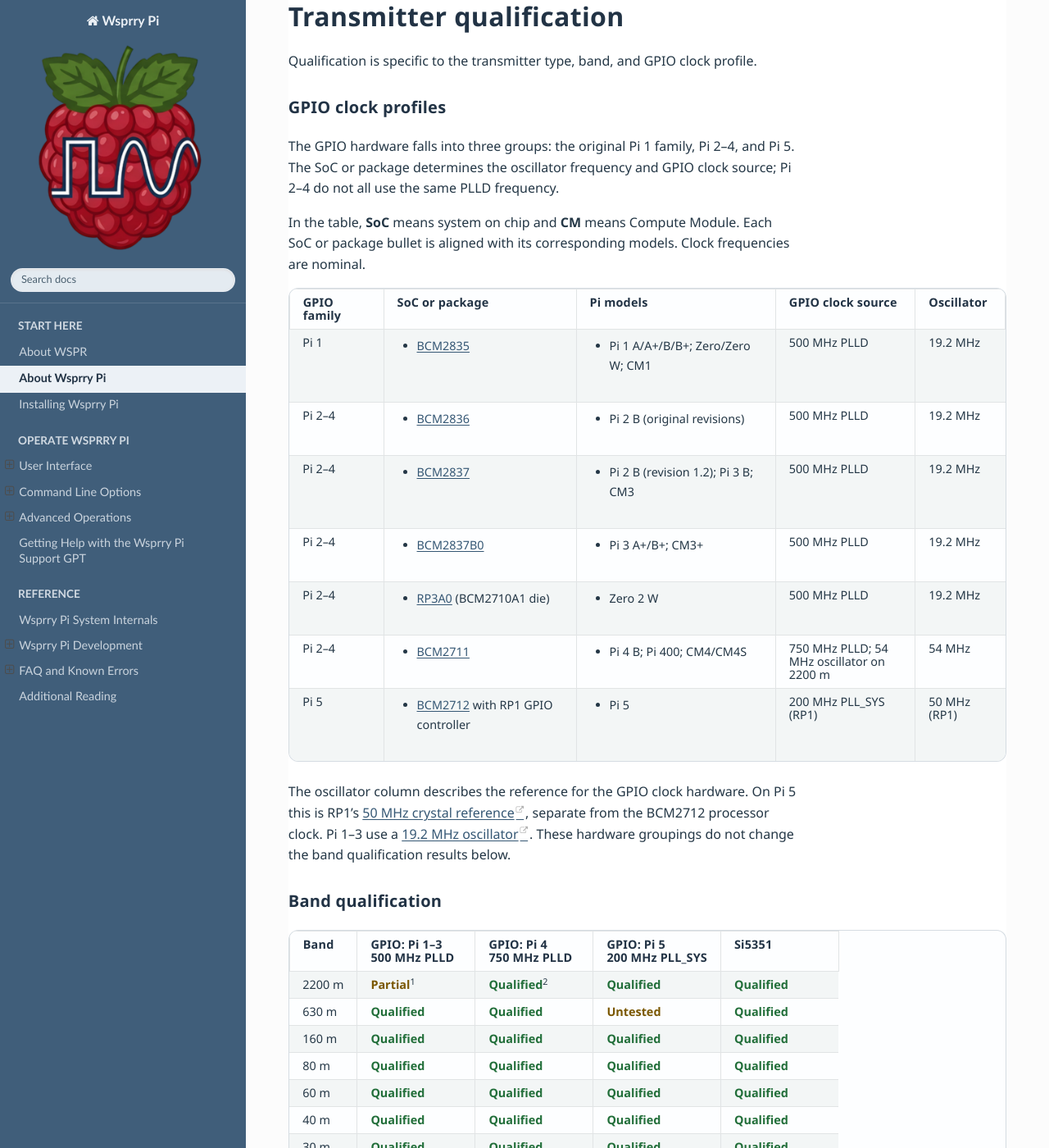
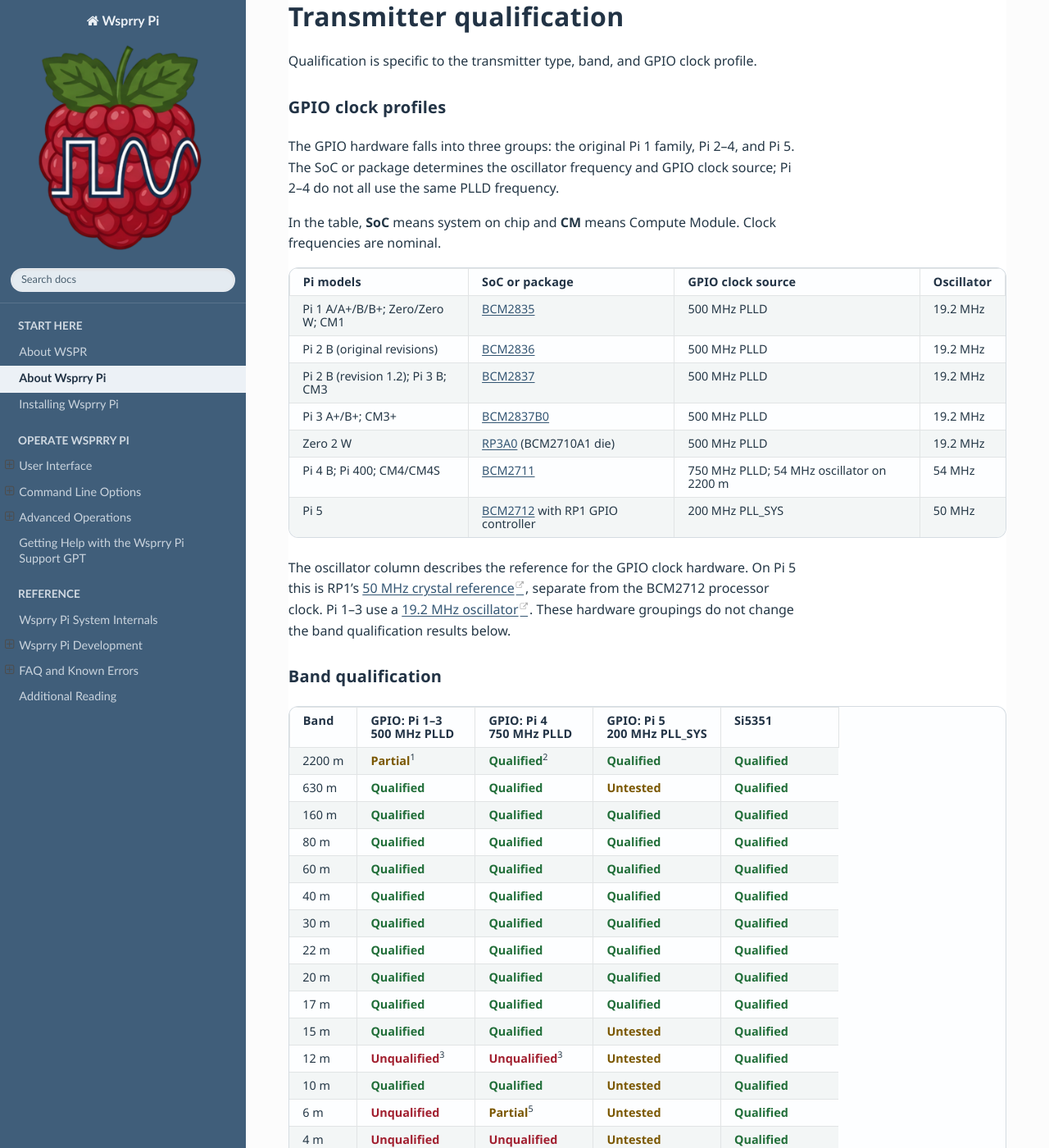
Before and after one commit to WsprryPi/Wsprry_Pi_Docs, a Sphinx documentation site: the page built from docs/About_Wsprry_Pi/index.md, in a window 1280 px wide and 1400 px high, scrolled down 3048 px. Shown: the whole window at 82% size. Built offline with Sphinx 7.4.7 and the Read the Docs theme 3.1.0, drawn with Linux system fonts in a browser that asks for light colours.

Commit message:
docs: simplify GPIO clock profile table columns

```diff
--- a/docs/About_Wsprry_Pi/index.md
+++ b/docs/About_Wsprry_Pi/index.md
@@ -84,17 +84,17 @@
 
 The GPIO hardware falls into three groups: the original Pi 1 family, Pi 2–4, and Pi 5. The SoC or package determines the oscillator frequency and GPIO clock source; Pi 2–4 do not all use the same PLLD frequency.
 
-In the table, **SoC** means system on chip and **CM** means Compute Module. Each SoC or package bullet is aligned with its corresponding models. Clock frequencies are nominal.
+In the table, **SoC** means system on chip and **CM** means Compute Module. Clock frequencies are nominal.
 
-| GPIO family | SoC or package | Pi models | GPIO clock source | Oscillator |
-| --- | --- | --- | --- | --- |
-| Pi 1 | <ul><li><a href="https://www.raspberrypi.com/documentation/computers/processors.html#bcm2835">BCM2835</a></li></ul> | <ul><li>Pi 1 A/A+/B/B+; Zero/Zero W; CM1</li></ul> | 500 MHz PLLD | 19.2 MHz |
-| Pi 2–4 | <ul><li><a href="https://www.raspberrypi.com/documentation/computers/processors.html#bcm2836">BCM2836</a></li></ul> | <ul><li>Pi 2 B (original revisions)</li></ul> | 500 MHz PLLD | 19.2 MHz |
-| Pi 2–4 | <ul><li><a href="https://www.raspberrypi.com/documentation/computers/processors.html#bcm2837">BCM2837</a></li></ul> | <ul><li>Pi 2 B (revision 1.2); Pi 3 B; CM3</li></ul> | 500 MHz PLLD | 19.2 MHz |
-| Pi 2–4 | <ul><li><a href="https://www.raspberrypi.com/documentation/computers/processors.html#bcm2837b0">BCM2837B0</a></li></ul> | <ul><li>Pi 3 A+/B+; CM3+</li></ul> | 500 MHz PLLD | 19.2 MHz |
-| Pi 2–4 | <ul><li><a href="https://www.raspberrypi.com/documentation/computers/processors.html#rp3a0">RP3A0</a> (BCM2710A1 die)</li></ul> | <ul><li>Zero 2 W</li></ul> | 500 MHz PLLD | 19.2 MHz |
-| Pi 2–4 | <ul><li><a href="https://www.raspberrypi.com/documentation/computers/processors.html#bcm2711">BCM2711</a></li></ul> | <ul><li>Pi 4 B; Pi 400; CM4/CM4S</li></ul> | 750 MHz PLLD; 54 MHz oscillator on 2200 m | 54 MHz |
-| Pi 5 | <ul><li><a href="https://www.raspberrypi.com/documentation/computers/processors.html#bcm2712">BCM2712</a> with RP1 GPIO controller</li></ul> | <ul><li>Pi 5</li></ul> | 200 MHz PLL_SYS (RP1) | 50 MHz (RP1) |
+| Pi models | SoC or package | GPIO clock source | Oscillator |
+| --- | --- | --- | --- |
+| Pi 1 A/A+/B/B+; Zero/Zero W; CM1 | <a href="https://www.raspberrypi.com/documentation/computers/processors.html#bcm2835">BCM2835</a> | 500 MHz PLLD | 19.2 MHz |
+| Pi 2 B (original revisions) | <a href="https://www.raspberrypi.com/documentation/computers/processors.html#bcm2836">BCM2836</a> | 500 MHz PLLD | 19.2 MHz |
+| Pi 2 B (revision 1.2); Pi 3 B; CM3 | <a href="https://www.raspberrypi.com/documentation/computers/processors.html#bcm2837">BCM2837</a> | 500 MHz PLLD | 19.2 MHz |
+| Pi 3 A+/B+; CM3+ | <a href="https://www.raspberrypi.com/documentation/computers/processors.html#bcm2837b0">BCM2837B0</a> | 500 MHz PLLD | 19.2 MHz |
+| Zero 2 W | <a href="https://www.raspberrypi.com/documentation/computers/processors.html#rp3a0">RP3A0</a> (BCM2710A1 die) | 500 MHz PLLD | 19.2 MHz |
+| Pi 4 B; Pi 400; CM4/CM4S | <a href="https://www.raspberrypi.com/documentation/computers/processors.html#bcm2711">BCM2711</a> | 750 MHz PLLD; 54 MHz oscillator on 2200 m | 54 MHz |
+| Pi 5 | <a href="https://www.raspberrypi.com/documentation/computers/processors.html#bcm2712">BCM2712</a> with RP1 GPIO controller | 200 MHz PLL_SYS | 50 MHz |
 
 The oscillator column describes the reference for the GPIO clock hardware. On Pi 5 this is RP1's [50 MHz crystal reference](https://datasheets.raspberrypi.com/rp1/rp1-peripherals.pdf), separate from the BCM2712 processor clock. Pi 1–3 use a [19.2 MHz oscillator](https://github.com/raspberrypi/linux/blob/rpi-6.12.y/arch/arm/boot/dts/broadcom/bcm283x.dtsi). These hardware groupings do not change the band qualification results below.
 
```
